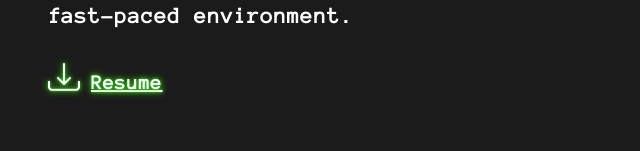
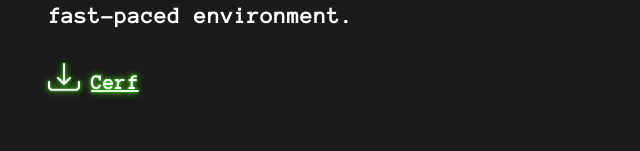
Before and after one commit to tatyanakarlen/PortfolioWebsite, a React (Create React App) app: page / in a window 1280 px wide. Shown: the part 1282-1433 px from the top of the page, without its empty margins (302-942 px from the left). Built offline with nearby package versions, Linux system fonts and the light colour scheme; a web font is replaced by a local one.

Commit message:
added certificate

```diff
--- a/src/components/About/About.jsx
+++ b/src/components/About/About.jsx
@@ -7,29 +7,37 @@ const About = () => {
   const isMobile = useMediaQuery({ query: '(max-width: 575px)' });
   const resumeLink =
     '/static/media/TATYANA_KARLEN_RESUME.8f39e6b0ef483205c5b1.pdf';
+  const certificateLink = '/static/media/certificate.1fa87be4353136a2925e.png';
+
   return (
     <div class="about-me">
       {/* <h3 class="h3-computer">Diverse creative background</h3> */}
       <p class="paragraph">
         Welcome and thanks for stopping by! Based in Toronto, Canada, I have a{' '}
-        diverse creative background in fashion, piano performance
-        and music pedagogy.
+        diverse creative background in fashion, piano performance and music
+        pedagogy.
         <br />
         <br />
-        Always curious about the web, I graduated{' '}
-        General Assembly's <span>Software Engineering Immersive</span> program where I learned full-stack development in a fast-paced
-        environment.
+        Always curious about the web, I graduated General Assembly's{' '}
+        <span>Software Engineering Immersive</span> program where I learned
+        full-stack development in a fast-paced environment.
       </p>
-      <a class="social-links" href={resumeLink} target="_blank">
+
+      { isMobile ?
+        <a class="social-links" href={resumeLink} target="_blank">
+          <div className="download">
+            <i id="download-icon" class="bi bi-download"></i>
+            <h1>Resume</h1>
+          </div>
+        </a>
+        :
+        <a class="social-links" href={certificateLink} target="_blank">
         <div className="download">
-      <i id="download-icon" class="bi bi-download"></i>
-      <h1>Resume</h1>
-      </div>
-        </a>
-
-
-
-      {/* </div> */}
+          <i id="download-icon" class="bi bi-download"></i>
+          <h1>Cerf</h1>
+        </div>
+      </a>
+      }
     </div>
   );
 };
```
Also changed, not shown: src/components/assets/certificate.png (added).
